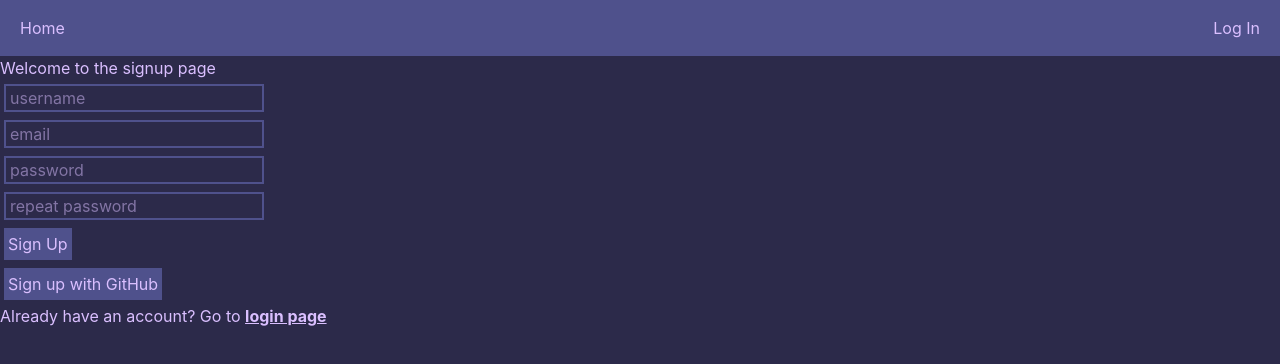
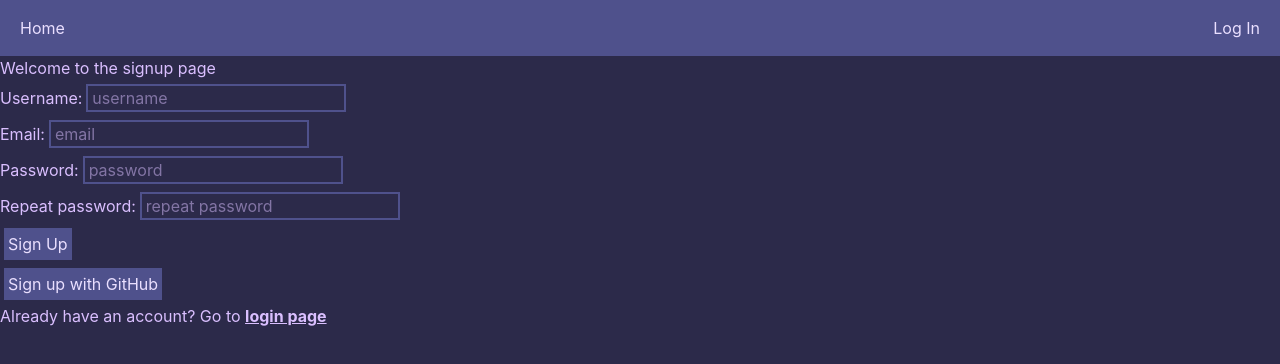
Before and after one commit to EyzeCOLD/DiffEd, a React (Vite) app in the folder frontend/: page /signup in a window 1280 px wide. Shown: the top 364 px of the page. Built offline with nearby package versions, Linux system fonts and the light colour scheme; no server answers.

Commit message:
New color-foreground-light for use with color-surface, also new TopBarLink component as a wrapper for the NavLink

```diff
--- a/frontend/src/components/Button.tsx
+++ b/frontend/src/components/Button.tsx
@@ -5,7 +5,7 @@ type ButtonProps = React.ButtonHTMLAttributes<HTMLButtonElement> & {
 };
 
 const disabledStyle = "bg-gray-700 text-stone-500";
-const enabledStyle = "bg-surface hover:text-accent cursor-pointer";
+const enabledStyle = "bg-surface text-foreground-light hover:text-accent cursor-pointer";
 
 const Button = React.forwardRef<HTMLButtonElement, ButtonProps>(({children, className, disabled, ...props}, ref) => {
 	function getStyle() {
--- /dev/null
+++ b/frontend/src/components/TopBarLink.tsx
@@ -0,0 +1,25 @@
+import React from "react";
+import {NavLink, type NavLinkProps} from "react-router";
+
+type StyledNavLinkProps = Omit<NavLinkProps, "className"> & {
+	children: React.ReactNode;
+	className?: string;
+};
+
+const TopBarLink = React.forwardRef<HTMLAnchorElement, StyledNavLinkProps>(({children, className, ...props}, ref) => {
+	return (
+		<NavLink
+			ref={ref}
+			className={({isActive}) =>
+				`text-foreground-light px-3 py-2 hover:text-accent ${isActive ? "underline underline-offset-4 font-bold" : ""} ${className ?? ""}`
+			}
+			{...props}
+		>
+			{children}
+		</NavLink>
+	);
+});
+
+TopBarLink.displayName = "TopBarLink";
+
+export default TopBarLink;
--- a/frontend/src/index.css
+++ b/frontend/src/index.css
@@ -2,6 +2,7 @@
 
 @theme {
 	--color-foreground: #dabfff;
+	--color-foreground-light: #eadfff;
 	--color-accent: #c2f0ff;
 	--color-canvas: #2c2a4a;
 	--color-surface: #4f518c;
--- a/frontend/src/layout/TopBars.tsx
+++ b/frontend/src/layout/TopBars.tsx
@@ -1,10 +1,11 @@
 import {NavLink, useNavigate} from "react-router";
+import TopBarLink from "#/src/components/TopBarLink";
 import {useShowToast} from "../stores/toastStore.ts";
 import {useCurrentUser, useClearUser} from "../stores/userStore.ts";
 import type {MouseEvent} from "react";
 
 function navLinkClass({isActive}: {isActive: boolean}) {
-	return `text-foreground px-3 py-2 hover:text-accent ${isActive ? "underline underline-offset-4 font-bold" : ""}`;
+	return `text-foreground-light px-3 py-2 hover:text-accent ${isActive ? "underline underline-offset-4 font-bold" : ""}`;
 }
 
 const contentSkipLink = (
--- a/frontend/src/user/login.page.tsx
+++ b/frontend/src/user/login.page.tsx
@@ -51,22 +51,27 @@ export default function LoginPage() {
 	//should we use maxlength for the input fields?
 	return (
 		<div>
-			<div>Welcome to the login page</div>
 			<form onSubmit={login}>
 				<div>
+					<label>
+						Login:
 						<Input
 							placeholder="username or email"
 							value={loginIdentifier}
 							onChange={(e) => setLoginIdentifier(e.target.value)}
 						/>
+					</label>
 				</div>
 				<div>
+					<label>
+						Password:
 						<Input
 							placeholder="password"
 							type="password"
 							value={loginPassword}
 							onChange={(e) => setLoginPassword(e.target.value)}
 						/>
+					</label>
 				</div>
 				<div>
 					<Button type="submit">Log In</Button>
--- a/frontend/src/user/signup.page.tsx
+++ b/frontend/src/user/signup.page.tsx
@@ -132,26 +132,38 @@ export default function SignupPage() {
 			<div>Welcome to the signup page</div>
 			<form onSubmit={signup}>
 				<div>
+					<label>
+						Username:
 						<Input placeholder="username" value={username} onChange={(e) => setUserName(e.target.value)} />
+					</label>
 				</div>
 				<div>
+					<label>
+						Email:
 						<Input placeholder="email" value={email} onChange={(e) => setUserEmail(e.target.value)} />
+					</label>
 				</div>
 				<div>
+					<label>
+						Password:
 						<Input
 							placeholder="password"
 							type="password"
 							value={password}
 							onChange={(e) => setUserPassword(e.target.value)}
 						/>
+					</label>
 				</div>
 				<div>
+					<label>
+						Repeat password:
 						<Input
 							placeholder="repeat password"
 							type="password"
 							value={password2}
 							onChange={(e) => setUserPassword2(e.target.value)}
 						/>
+					</label>
 				</div>
 				<div>
 					<Button type="submit">Sign Up</Button>
```
Lines whose indentation alone changed are shown as unchanged.
